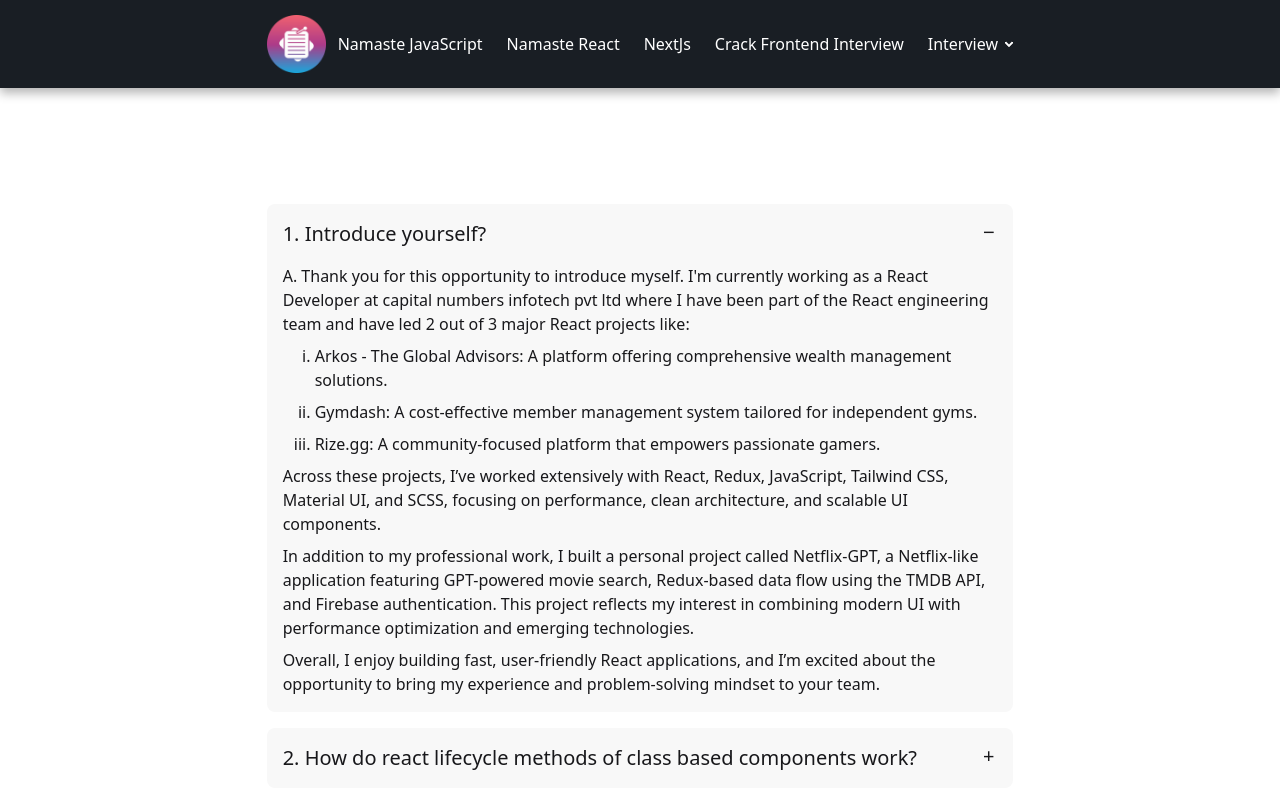
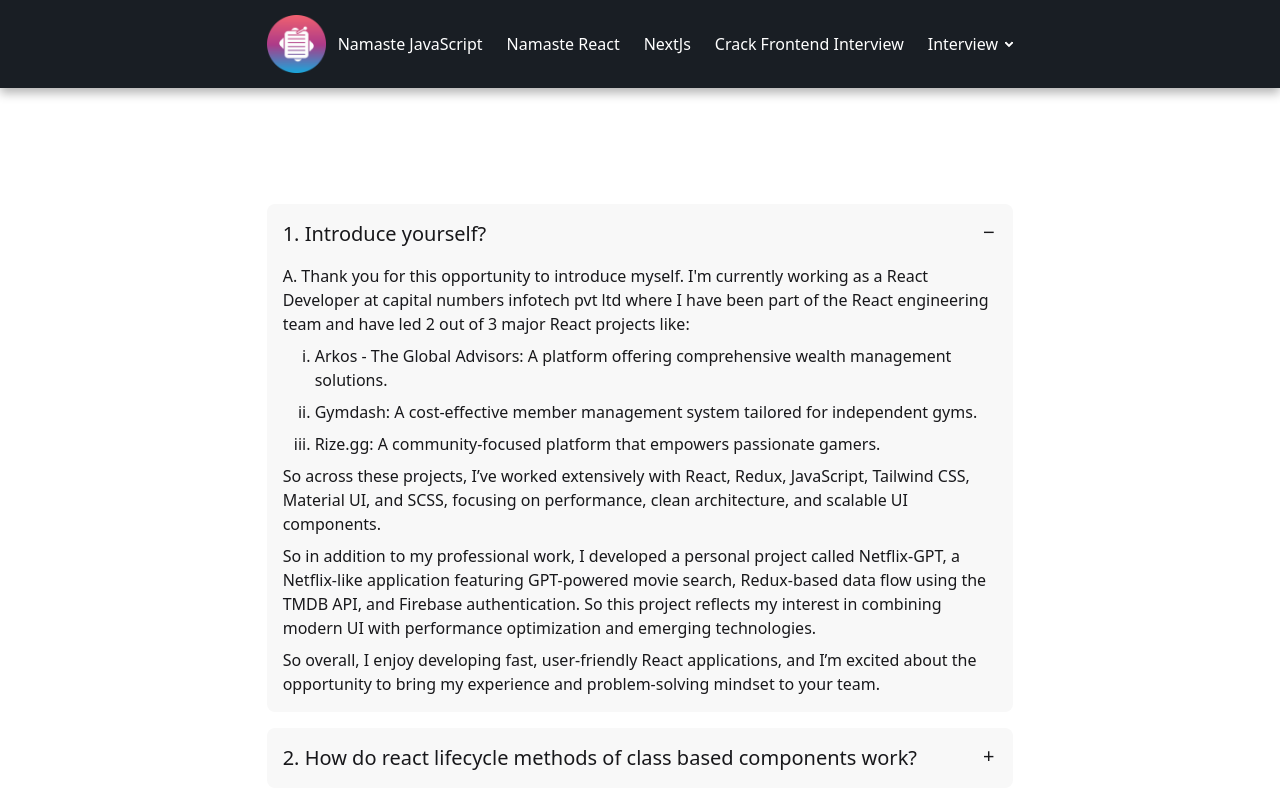
Before and after one commit to sandeeprana19/sde-courses-notes, a React (Vite) app: page /interview/react in a window 1280 px wide. Shown: the top 800 px of the page. Built offline with nearby package versions, Linux system fonts and the light colour scheme.

Commit message:
main
Updated.

```diff
--- a/src/components/Interview/React.jsx
+++ b/src/components/Interview/React.jsx
@@ -36,21 +36,22 @@ const React = () => {
                       </li>
                     </ol>
                     <p>
-                      Across these projects, I’ve worked extensively with React,
-                      Redux, JavaScript, Tailwind CSS, Material UI, and SCSS,
-                      focusing on performance, clean architecture, and scalable
-                      UI components.
+                      So across these projects, I’ve worked extensively with
+                      React, Redux, JavaScript, Tailwind CSS, Material UI, and
+                      SCSS, focusing on performance, clean architecture, and
+                      scalable UI components.
                     </p>
                     <p>
-                      In addition to my professional work, I built a personal
-                      project called Netflix-GPT, a Netflix-like application
-                      featuring GPT-powered movie search, Redux-based data flow
-                      using the TMDB API, and Firebase authentication. This
-                      project reflects my interest in combining modern UI with
-                      performance optimization and emerging technologies.
+                      So in addition to my professional work, I developed a
+                      personal project called Netflix-GPT, a Netflix-like
+                      application featuring GPT-powered movie search,
+                      Redux-based data flow using the TMDB API, and Firebase
+                      authentication. So this project reflects my interest in
+                      combining modern UI with performance optimization and
+                      emerging technologies.
                     </p>
                     <p>
-                      Overall, I enjoy building fast, user-friendly React
+                      So overall, I enjoy developing fast, user-friendly React
                       applications, and I’m excited about the opportunity to
                       bring my experience and problem-solving mindset to your
                       team.
@@ -69,7 +70,7 @@ const React = () => {
                 <div className="flex flex-col gap-y-2">
                   <p>A. 💡 Quick Recall (10–15 sec)</p>
                   <p>
-                    React class components have three lifecycle phases:
+                    React class components have three lifecycle phases like
                     Mounting, Updating, and Unmounting.
                   </p>
                   <p>
@@ -77,8 +78,8 @@ const React = () => {
                     commits changes to the DOM.
                   </p>
                   <p>
-                    During updating, React re-renders when props or state
-                    change.
+                    During updating, React re-renders the component when props
+                    or state change.
                   </p>
                   <p>
                     During unmounting, cleanup happens before the component is
@@ -113,12 +114,12 @@ const React = () => {
               <div className="collapse-content overflow-x-auto">
                 <div className="flex flex-col gap-y-2">
                   <p>
-                    A. An useState() hook basically generates super powerful
-                    state variable and state updating function in react. So to
-                    use it first of all, it needed to be named import from
-                    react. And then as useState hook is again a function so I'll
-                    can call it like a function & pass any argument as initial
-                    value of state variable.
+                    A. useState() hook basically generates super powerful state
+                    variable and state updating function in react. So to use it
+                    first of all, it needed to be named import from react. And
+                    then as useState hook is again a function so I'll can call
+                    it like a function & pass any argument as initial value of
+                    state variable.
                   </p>
                   <p>
                     And then this useState hook return an array from which I'll
@@ -142,7 +143,7 @@ const React = () => {
               <div className="collapse-content overflow-x-auto">
                 <div className="flex flex-col gap-y-2">
                   <p>
-                    A. An useEffect hook has its own specific arrow function and
+                    A. useEffect hook has its own specific arrow function and
                     dependency array. So to use it first of all, it needed to be
                     named import from react. And then as useEffect hook is again
                     a function so I’ll call it like a function which takes two
@@ -234,8 +235,8 @@ const React = () => {
               <div className="collapse-content overflow-x-auto">
                 <p>A. 💡 Quick Recall (15 sec)</p>
                 <p>
-                  A .env file is a configuration file used to store environment
-                  variables like API URLs, keys, and feature flags. These
+                  .env file is a configuration file used to store environment
+                  variables like API URLs, keys, and feature flags. So these
                   variables help manage environment-specific settings without
                   hardcoding them into the codebase.
                 </p>
@@ -249,11 +250,10 @@ const React = () => {
               <div className="collapse-content overflow-x-auto">
                 <div className="flex flex-col gap-y-2">
                   <p>
-                    A. CSS-in-JS allows us to write scoped, dynamic, and
-                    component-based styles directly inside JavaScript for
-                    improving maintainability, avoiding global conflicts, and
-                    enabling conditional styling based on props or state.
-                    Therefore, we need to do css in js.
+                    A. CSS-in-JS lets us write scoped, component-based, and
+                    dynamic styles inside JavaScript. It helps avoid global CSS
+                    conflicts, improves maintainability, and allows styling
+                    based on props or state.
                   </p>
                 </div>
               </div>
```
